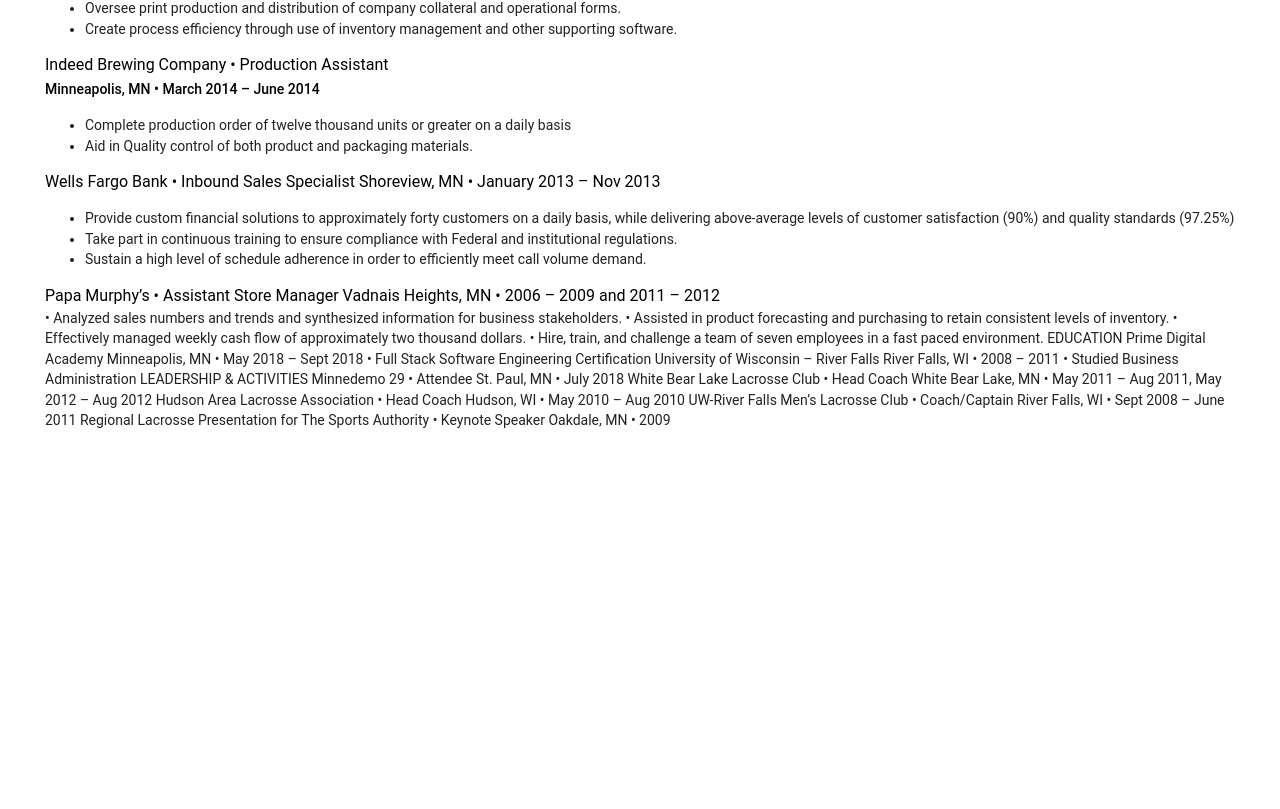
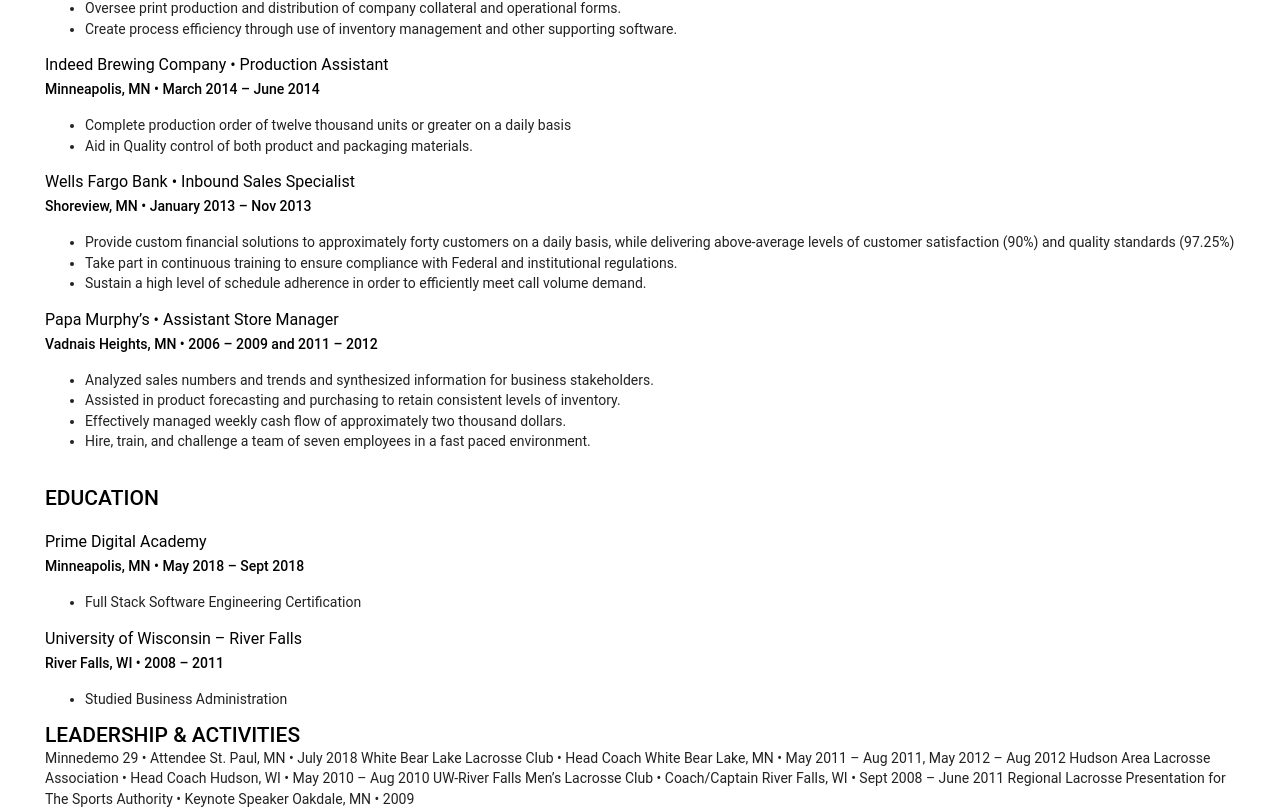
Before and after one commit to matthewbeyl/Matt-Beyl, a React (Create React App) app: page /#/resume in a window 1280 px wide. Shown: the part 510-1319 px from the top of the page. Before the commit the page ends 941 px from the top, so only its background shows below. Built offline with nearby package versions, Linux system fonts and the light colour scheme.

Commit message:
still formatting resume

```diff
--- a/src/Views/Resume/Resume.jsx
+++ b/src/Views/Resume/Resume.jsx
@@ -3,9 +3,9 @@
 
 import { Typography } from '@material-ui/core';
 import { withStyles } from '@material-ui/core/styles';
-import List from '@material-ui/core/List';
-import ListItem from '@material-ui/core/ListItem';
-import ListItemText from '@material-ui/core/ListItemText';
+// import List from '@material-ui/core/List';
+// import ListItem from '@material-ui/core/ListItem';
+// import ListItemText from '@material-ui/core/ListItemText';
 
 
 const styles = theme => ({
@@ -24,7 +24,9 @@
         let { classes } = this.props
         return (
             <div className={classes.resume}>
-                <Typography variant="title" color="inherit">PROFESSIONAL EXPERIENCE</Typography>
+                <Typography variant="title" color="inherit">
+                    PROFESSIONAL EXPERIENCE
+                </Typography>
                 <br/>
                 <Typography variant="subheading" color="inherit">
                     Prime Digital Academy • Full Stack Software Engineering Student
@@ -61,7 +63,8 @@
                     </ul>
                 </Typography>
                 <Typography variant="subheading" color="inherit">
-                        TRIA Orthopaedic Center • Office Service Coordinator</Typography>
+                    TRIA Orthopaedic Center • Office Service Coordinator
+                </Typography>
                 <Typography variant="body2" color="inherit">
                     Bloomington, MN • 2014 –  2017
                 </Typography>
@@ -95,7 +98,10 @@
                     </ul>
                 </Typography>
                 <Typography variant="subheading" color="inherit">
-                        Wells Fargo Bank • Inbound Sales Specialist Shoreview, MN • January 2013 – Nov 2013
+                    Wells Fargo Bank • Inbound Sales Specialist
+                </Typography>
+                <Typography variant="body2" color="inherit">
+                    Shoreview, MN • January 2013 – Nov 2013
                 </Typography>
                 <Typography>
                     <ul>
@@ -111,26 +117,62 @@
                     </ul>
                 </Typography>
                 <Typography variant="subheading" color="inherit">
-                        Papa Murphy’s • Assistant Store Manager Vadnais Heights, MN • 2006 – 2009 and 2011 –  2012
+                    Papa Murphy’s • Assistant Store Manager
+                </Typography>
+                <Typography variant="body2" color="inherit">
+                    Vadnais Heights, MN • 2006 – 2009 and 2011 –  2012
                 </Typography>
                 <Typography>
-          • Analyzed sales numbers and trends and synthesized information for business stakeholders.
-          • Assisted in product forecasting and purchasing to retain consistent levels of inventory.
-          • Effectively managed weekly cash flow of approximately two thousand dollars.
-          • Hire, train, and challenge a team of seven employees in a fast paced environment.
-
-
-
-
+                    <ul>
+                        <li>
+                            Analyzed sales numbers and trends and synthesized information for business stakeholders.
+                        </li>
+                        <li>
+                            Assisted in product forecasting and purchasing to retain consistent levels of inventory.
+                        </li>
+                        <li>
+                            Effectively managed weekly cash flow of approximately two thousand dollars.
+                        </li>
+                        <li>
+                            Hire, train, and challenge a team of seven employees in a fast paced environment.
+                        </li>
+                    </ul>
+                </Typography>
+                <br/>
+                <Typography variant="title" color="inherit">
                     EDUCATION
-
-      Prime Digital Academy                                                                   Minneapolis, MN • May 2018 – Sept 2018
-          • Full Stack Software Engineering Certification
-      University of Wisconsin – River Falls                                                              River Falls, WI • 2008 – 2011
-          • Studied Business Administration
-
+                </Typography>
+                <br/>
+                <Typography variant="subheading" color="inherit">
+                    Prime Digital Academy
+                </Typography>
+                <Typography variant="body2" color="inherit">
+                    Minneapolis, MN • May 2018 – Sept 2018
+                </Typography>
+                <Typography>
+                    <ul>
+                        <li>
+                            Full Stack Software Engineering Certification
+                        </li>
+                    </ul>
+                </Typography>
+                <Typography variant="subheading" color="inherit">
+                    University of Wisconsin – River Falls
+                </Typography>
+                <Typography variant="body2" color="inherit">
+                    River Falls, WI • 2008 – 2011
+                </Typography>
+                <Typography>
+                    <ul>
+                        <li>
+                            Studied Business Administration
+                        </li>
+                    </ul>
+                </Typography>
+                <Typography variant="title" color="inherit">
                     LEADERSHIP & ACTIVITIES
-
+                </Typography>
+                <Typography>
                     Minnedemo 29 • Attendee			                                                                                 St. Paul, MN • July 2018
       White Bear Lake Lacrosse Club • Head Coach             White Bear Lake, MN • May 2011 – Aug 2011,  May 2012 – Aug 2012
       Hudson Area Lacrosse Association • Head Coach                                                         Hudson, WI • May 2010 – Aug 2010
```
Lines whose indentation alone changed are shown as unchanged.
